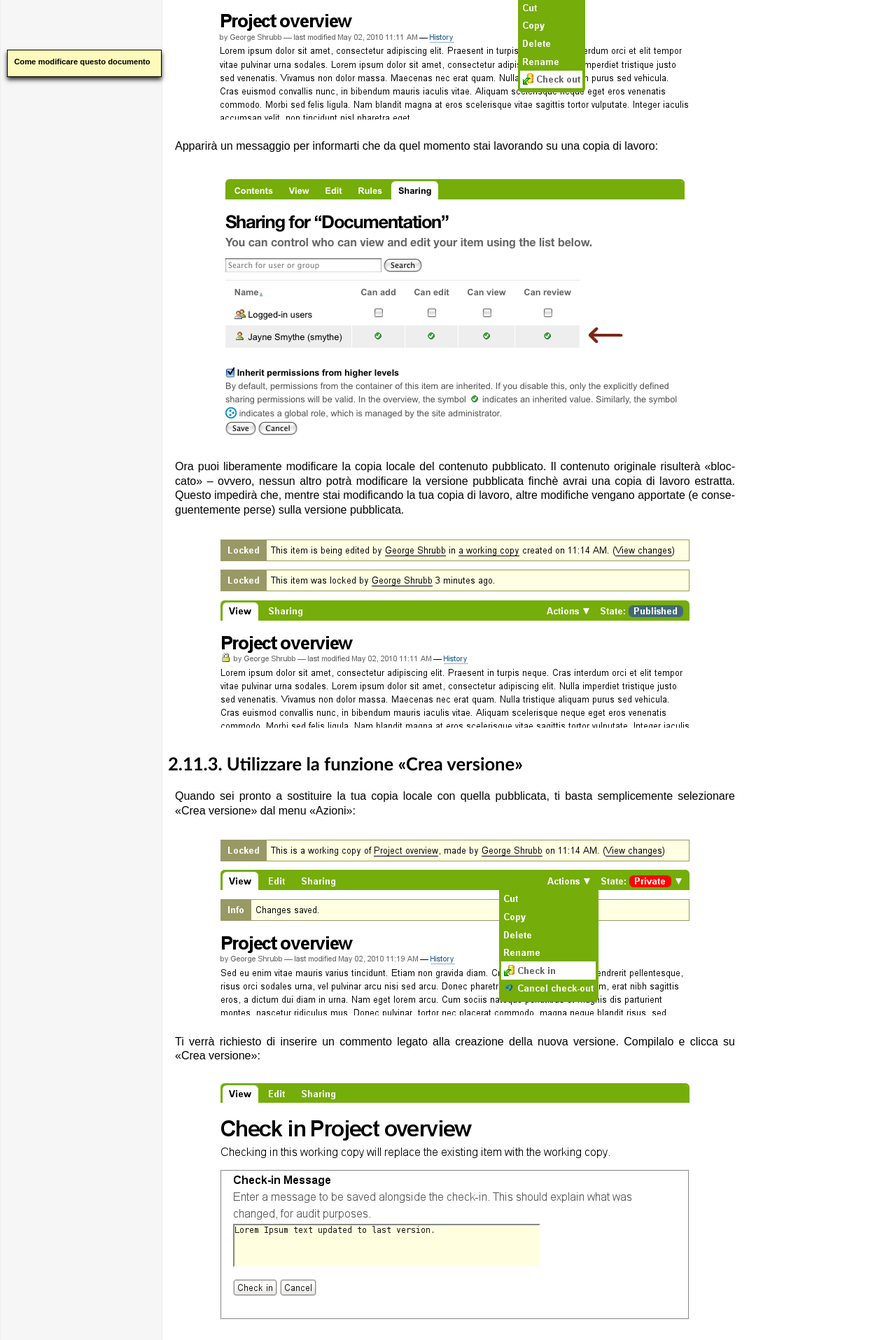
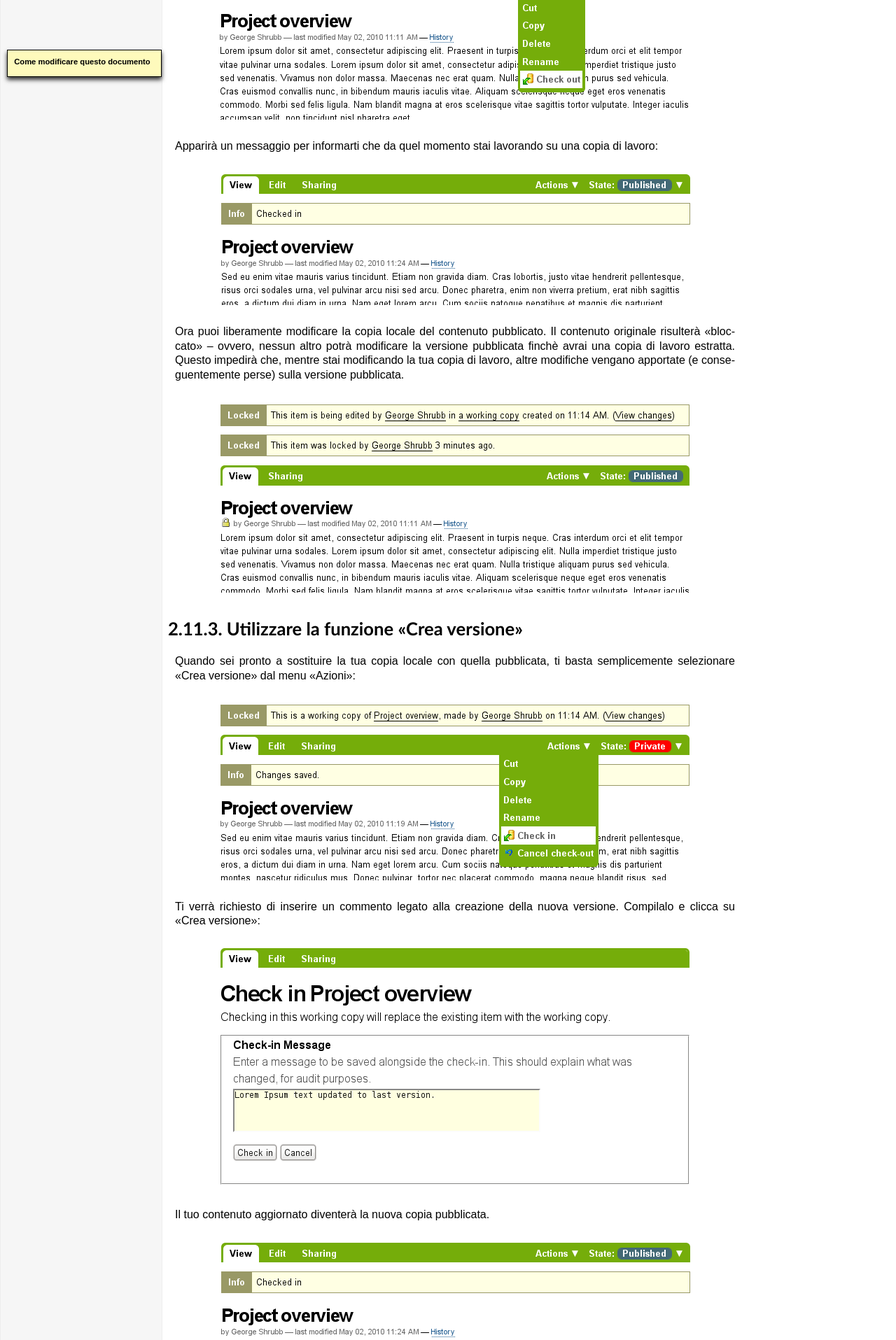
Before and after one commit to plone-it/collective.italiandocumentation, a Sphinx documentation site: the page built from source/managing-content/working-copy.rst, in a window 1280 px wide. Shown: the part 771-2686 px from the top of the page at 70% size. Built offline with Sphinx 7.4.7, drawn with Linux system fonts in a browser that asks for light colours; pages that are not in the unit, such as notebooks, are missing from menus.

Commit message:
fix some images and translations

```diff
--- a/source/collaboration-and-workflow/collaboration-through-sharing.rst
+++ b/source/collaboration-and-workflow/collaboration-through-sharing.rst
@@ -76,7 +76,7 @@ lo cerca utilizzando il suo nome:
 Jane ora può aggiungere le autorizzazioni necessarie a George per la cartella "Documentazione".
 Deve selezionare il permesso "Può aggiungere" e premere "Salva":
 
-.. figure:: ../_static/05.png
+.. figure:: ../_static/05_new.png
    :align: center
    :alt:
 
--- a/source/introduction/index.rst
+++ b/source/introduction/index.rst
@@ -1,5 +1,6 @@
+============
 Introduzione
-====================
+============
 
 Una panoramica dei concetti di Plone
 
--- a/source/managing-content/working-copy.rst
+++ b/source/managing-content/working-copy.rst
@@ -43,7 +43,7 @@ In primo luogo, raggiungi la pagina che intendi rivedere. Poi dal menu "Azioni",
 
 Apparirà un messaggio per informarti che da quel momento stai lavorando su una copia di lavoro:
 
-.. figure:: ../_static/03.png
+.. figure:: ../_static/03_new.png
    :align: center
    :alt:
 
--- a/source/using-kupu-as-visual-editor/index.rst
+++ b/source/using-kupu-as-visual-editor/index.rst
@@ -250,7 +250,7 @@ memorizzate.
 
 -----------
 
-Note a pié di pagina
+Note a piè di pagina
 --------------------
 
 **Linguaggi di mark-up**
```
Also changed, not shown: source/introduction/conceptual-overview.rst (+4 -5 lines), source/_static/03_new.png (added), source/_static/05_new.png (added).
